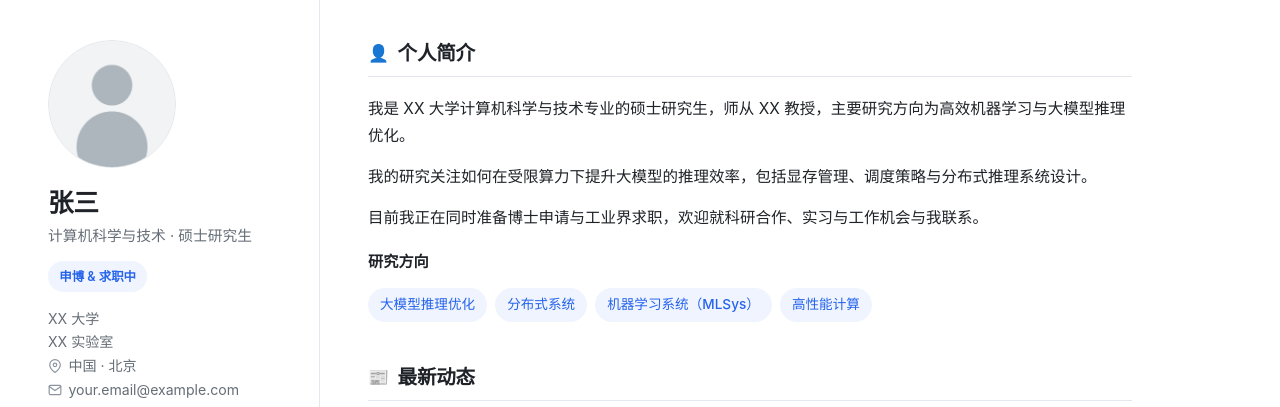
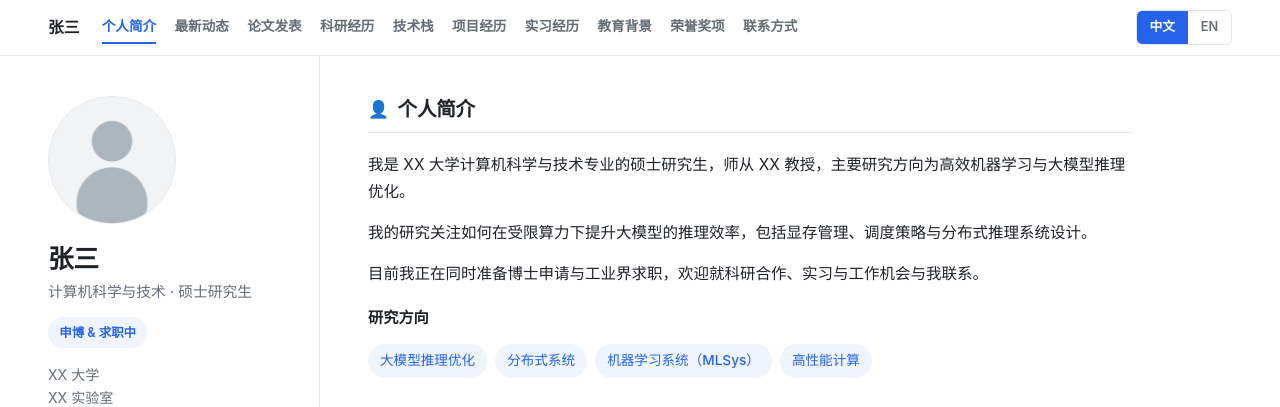
Before and after one commit to 6720230811/6720230811.github.io, an Astro site: page / in a window 1280 px wide. Shown: the top 407 px of the page. Built offline with nearby package versions, Linux system fonts and the light colour scheme; Astro itself is replaced by a stand-in of ours.

Commit message:
新增顶部导航栏：sticky 顶栏 + 板块锚点导航
- 新增 Navbar 组件：姓名、各板块锚点、语言切换，滚动时高亮当前板块
- 新增 sections.ts 作为板块顺序与显隐规则的唯一来源，导航栏与正文共用
- 语言切换从侧边栏移到顶栏，避免同页重复
- 侧边栏 sticky 偏移改为 --nav-h，锚点加 scroll-margin-top 避免被顶栏遮挡
- 窄屏导航横向滚动，打印时隐藏顶栏

```diff
--- a/src/components/HomeContent.astro
+++ b/src/components/HomeContent.astro
@@ -7,6 +7,7 @@ import TimelineItem from './TimelineItem.astro';
 import ProjectCard from './ProjectCard.astro';
 import SkillGroup from './SkillGroup.astro';
 import Icon from './Icon.astro';
+import { visibleSections } from '../data/sections';
 
 interface Props {
   profile: Profile;
@@ -16,6 +17,10 @@ interface Props {
 const { profile, locale } = Astro.props;
 const t = useTranslations(locale);
 const { links } = profile;
+
+// 与导航栏共用同一份显隐规则，保证导航锚点都有对应板块
+const visible = visibleSections(profile);
+const has = (id: string) => visible.some((s) => s.id === id);
 
 // 论文按年份倒序（最新在前）
 const sortedPubs = [...profile.publications].sort((a, b) => b.year - a.year);
@@ -43,7 +48,7 @@ const sortedPubs = [...profile.publications].sort((a, b) => b.year - a.year);
 
 {/* ---------- 最新动态 ---------- */}
 {
-  profile.news.length > 0 && (
+  has('news') && (
     <Section title={t('section.news')} icon="📰" id="news">
       <ul class="news-list">
         {profile.news.map((n) => (
@@ -59,7 +64,7 @@ const sortedPubs = [...profile.publications].sort((a, b) => b.year - a.year);
 
 {/* ---------- 论文发表（申博核心） ---------- */}
 {
-  sortedPubs.length > 0 && (
+  has('publications') && (
     <Section title={t('section.publications')} icon="📝" id="publications">
       <div class="pub-list">
         {sortedPubs.map((pub) => (
@@ -72,7 +77,7 @@ const sortedPubs = [...profile.publications].sort((a, b) => b.year - a.year);
 
 {/* ---------- 科研经历（申博） ---------- */}
 {
-  profile.research.length > 0 && (
+  has('research') && (
     <Section title={t('section.research')} icon="🔬" id="research">
       <div class="timeline">
         {profile.research.map((entry) => (
@@ -85,7 +90,7 @@ const sortedPubs = [...profile.publications].sort((a, b) => b.year - a.year);
 
 {/* ---------- 技术栈（就业核心） ---------- */}
 {
-  profile.skills.length > 0 && (
+  has('skills') && (
     <Section title={t('section.skills')} icon="🛠" id="skills">
       <div class="skills">
         {profile.skills.map((group) => (
@@ -98,7 +103,7 @@ const sortedPubs = [...profile.publications].sort((a, b) => b.year - a.year);
 
 {/* ---------- 项目经历（就业核心） ---------- */}
 {
-  profile.projects.length > 0 && (
+  has('projects') && (
     <Section title={t('section.projects')} icon="🚀" id="projects">
       <div class="projects">
         {profile.projects.map((project) => (
@@ -111,7 +116,7 @@ const sortedPubs = [...profile.publications].sort((a, b) => b.year - a.year);
 
 {/* ---------- 实习经历（就业） ---------- */}
 {
-  profile.internships.length > 0 && (
+  has('internships') && (
     <Section title={t('section.internships')} icon="💼" id="internships">
       <div class="timeline">
         {profile.internships.map((entry) => (
@@ -124,7 +129,7 @@ const sortedPubs = [...profile.publications].sort((a, b) => b.year - a.year);
 
 {/* ---------- 教育背景 ---------- */}
 {
-  profile.education.length > 0 && (
+  has('education') && (
     <Section title={t('section.education')} icon="🎓" id="education">
       <div class="timeline">
         {profile.education.map((entry) => (
@@ -137,7 +142,7 @@ const sortedPubs = [...profile.publications].sort((a, b) => b.year - a.year);
 
 {/* ---------- 荣誉奖项 ---------- */}
 {
-  profile.awards.length > 0 && (
+  has('awards') && (
     <Section title={t('section.awards')} icon="🏆" id="awards">
       <ul class="news-list">
         {profile.awards.map((a) => (
--- /dev/null
+++ b/src/components/Navbar.astro
@@ -0,0 +1,64 @@
+---
+import type { Profile } from '../data/profile';
+import { visibleSections } from '../data/sections';
+import { useTranslations, type Locale } from '../i18n/ui';
+import LangSwitcher from './LangSwitcher.astro';
+
+interface Props {
+  profile: Profile;
+  locale: Locale;
+}
+
+const { profile, locale } = Astro.props;
+const t = useTranslations(locale);
+
+// 只列出内容非空的板块，锚点与正文一一对应
+const items = visibleSections(profile);
+---
+
+<header class="navbar">
+  <div class="navbar__inner">
+    <a class="navbar__brand" href="#top">{profile.name}</a>
+
+    <nav class="navbar__nav" aria-label={t('nav.aria')}>
+      {items.map((s) => <a class="navbar__link" href={`#${s.id}`}>{t(s.key)}</a>)}
+    </nav>
+
+    <LangSwitcher />
+  </div>
+</header>
+
+<script>
+  // 滚动高亮：视口上部的窄带内、文档顺序最靠前的板块即为当前板块
+  const links = Array.from(document.querySelectorAll<HTMLAnchorElement>('.navbar__link'));
+  const sections = links
+    .map((link) => document.getElementById(link.hash.slice(1)))
+    .filter((el): el is HTMLElement => !!el);
+
+  const setActive = (id: string) => {
+    for (const link of links) {
+      if (link.hash.slice(1) === id) link.setAttribute('aria-current', 'location');
+      else link.removeAttribute('aria-current');
+    }
+  };
+
+  // 点击后立刻高亮，不等平滑滚动结束
+  for (const link of links) {
+    link.addEventListener('click', () => setActive(link.hash.slice(1)));
+  }
+
+  const inBand = new Set<string>();
+  const observer = new IntersectionObserver(
+    (entries) => {
+      for (const entry of entries) {
+        if (entry.isIntersecting) inBand.add(entry.target.id);
+        else inBand.delete(entry.target.id);
+      }
+      const current = sections.find((s) => inBand.has(s.id));
+      if (current) setActive(current.id);
+    },
+    { rootMargin: '-20% 0px -70% 0px' }
+  );
+
+  for (const section of sections) observer.observe(section);
+</script>
--- a/src/components/Sidebar.astro
+++ b/src/components/Sidebar.astro
@@ -2,7 +2,6 @@
 import type { Profile } from '../data/profile';
 import { useTranslations, type Locale } from '../i18n/ui';
 import Icon from './Icon.astro';
-import LangSwitcher from './LangSwitcher.astro';
 
 interface Props {
   profile: Profile;
@@ -93,6 +92,4 @@ const { links } = profile;
       {t('sidebar.cv')}
     </a>
   </div>
-
-  <LangSwitcher />
 </aside>
--- /dev/null
+++ b/src/data/sections.ts
@@ -0,0 +1,53 @@
+import type { Profile } from './profile';
+import type { UIKey } from '../i18n/ui';
+
+export interface SectionDef {
+  /** 同时用作 DOM id 与锚点 */
+  id: string;
+  /** 标题的 i18n key */
+  key: UIKey;
+}
+
+/** 页面板块顺序：导航栏与正文共用，改动此处即可调整顺序 */
+export const sections: readonly SectionDef[] = [
+  { id: 'about', key: 'section.about' },
+  { id: 'news', key: 'section.news' },
+  { id: 'publications', key: 'section.publications' },
+  { id: 'research', key: 'section.research' },
+  { id: 'skills', key: 'section.skills' },
+  { id: 'projects', key: 'section.projects' },
+  { id: 'internships', key: 'section.internships' },
+  { id: 'education', key: 'section.education' },
+  { id: 'awards', key: 'section.awards' },
+  { id: 'contact', key: 'section.contact' },
+];
+
+/**
+ * 内容为空的板块会自动隐藏。
+ * 导航栏和正文都用这个函数判断，避免出现指向不存在锚点的链接。
+ */
+export function visibleSections(profile: Profile): readonly SectionDef[] {
+  return sections.filter(({ id }) => {
+    switch (id) {
+      case 'news':
+        return profile.news.length > 0;
+      case 'publications':
+        return profile.publications.length > 0;
+      case 'research':
+        return profile.research.length > 0;
+      case 'skills':
+        return profile.skills.length > 0;
+      case 'projects':
+        return profile.projects.length > 0;
+      case 'internships':
+        return profile.internships.length > 0;
+      case 'education':
+        return profile.education.length > 0;
+      case 'awards':
+        return profile.awards.length > 0;
+      default:
+        // 个人简介与联系方式始终显示
+        return true;
+    }
+  });
+}
--- a/src/i18n/ui.ts
+++ b/src/i18n/ui.ts
@@ -9,6 +9,9 @@ const zh = {
   'sidebar.status': '申博 & 求职中',
   'sidebar.cv': '下载简历',
   'sidebar.contact': '联系方式',
+
+  // 导航栏
+  'nav.aria': '页面板块导航',
 
   // 板块标题
   'section.about': '个人简介',
@@ -42,6 +45,9 @@ const en: Record<keyof typeof zh, string> = {
   'sidebar.status': 'Open to PhD & SWE Opportunities',
   'sidebar.cv': 'Download CV',
   'sidebar.contact': 'Contact',
+
+  // 导航栏
+  'nav.aria': 'Section navigation',
 
   // 板块标题
   'section.about': 'About',
--- a/src/layouts/BaseLayout.astro
+++ b/src/layouts/BaseLayout.astro
@@ -1,5 +1,6 @@
 ---
 import '../styles/global.css';
+import Navbar from '../components/Navbar.astro';
 import Sidebar from '../components/Sidebar.astro';
 import type { Profile } from '../data/profile';
 import type { Locale } from '../i18n/ui';
@@ -40,7 +41,9 @@ const enAbs = siteOrigin ? new URL(getRelativeLocaleUrl('en'), siteOrigin).toStr
     {enAbs && <link rel="alternate" hreflang="en" href={enAbs} />}
   </head>
 
-  <body>
+  <body id="top">
+    <Navbar profile={profile} locale={locale} />
+
     <div class="layout">
       <Sidebar profile={profile} locale={locale} />
       <main class="main">
--- a/src/styles/global.css
+++ b/src/styles/global.css
@@ -18,6 +18,8 @@
   --c-tag-text: #495057;
 
   /* 尺寸 */
+  --nav-h: 56px;
+  --page-max: 1240px;
   --sidebar-w: 300px;
   --content-max: 860px;
   --radius: 10px;
@@ -102,22 +104,101 @@ h4 {
 }
 
 /* ============================================================
+   顶部导航栏（sticky）
+   ============================================================ */
+.navbar {
+  position: sticky;
+  top: 0;
+  z-index: 20;
+  height: var(--nav-h);
+  border-bottom: 1px solid var(--c-border);
+  background: var(--c-bg);
+}
+
+.navbar__inner {
+  display: flex;
+  align-items: center;
+  gap: 1.4rem;
+  height: 100%;
+  max-width: var(--page-max);
+  margin: 0 auto;
+  padding: 0 1.75rem;
+}
+
+.navbar__brand {
+  flex: none;
+  font-size: 0.98rem;
+  font-weight: 700;
+  color: var(--c-text);
+  white-space: nowrap;
+}
+
+.navbar__brand:hover {
+  color: var(--c-accent);
+  text-decoration: none;
+}
+
+/* 窄屏放不下时横向滚动，不换行 */
+.navbar__nav {
+  flex: 1 1 auto;
+  min-width: 0;
+  display: flex;
+  align-items: center;
+  gap: 1.15rem;
+  overflow-x: auto;
+  scrollbar-width: none;
+  -ms-overflow-style: none;
+}
+
+.navbar__nav::-webkit-scrollbar {
+  display: none;
+}
+
+.navbar__link {
+  flex: none;
+  padding: 0.2rem 0;
+  font-size: 0.85rem;
+  font-weight: 600;
+  white-space: nowrap;
+  color: var(--c-text-muted);
+  border-bottom: 2px solid transparent;
+  transition: color 0.15s ease, border-color 0.15s ease;
+}
+
+.navbar__link:hover {
+  color: var(--c-accent);
+  text-decoration: none;
+}
+
+/* 当前板块（由 IntersectionObserver 设置 aria-current） */
+.navbar__link[aria-current='location'] {
+  color: var(--c-accent);
+  border-bottom-color: var(--c-accent);
+}
+
+/* 顶栏里不需要侧边栏版本的上边距 */
+.navbar .lang-switch {
+  flex: none;
+  margin-top: 0;
+}
+
+/* ============================================================
    整体布局：侧边栏 + 主内容
    ============================================================ */
 .layout {
   display: flex;
   align-items: flex-start;
-  max-width: 1240px;
+  max-width: var(--page-max);
   margin: 0 auto;
 }
 
 /* ---------- 侧边栏 ---------- */
 .sidebar {
   position: sticky;
-  top: 0;
+  top: var(--nav-h);
   flex: 0 0 var(--sidebar-w);
   width: var(--sidebar-w);
-  height: 100vh;
+  height: calc(100vh - var(--nav-h));
   overflow-y: auto;
   padding: 2.5rem 1.75rem;
   border-right: 1px solid var(--c-border);
@@ -314,7 +395,8 @@ h4 {
    ============================================================ */
 .section {
   margin-bottom: 2.6rem;
-  scroll-margin-top: 1.5rem;
+  /* 锚点跳转时避开 sticky 顶栏 */
+  scroll-margin-top: calc(var(--nav-h) + 1.5rem);
 }
 
 .section__title {
@@ -691,6 +773,15 @@ h4 {
     flex-direction: column;
   }
 
+  .navbar__inner {
+    gap: 1rem;
+    padding: 0 1.4rem;
+  }
+
+  .navbar__nav {
+    gap: 1rem;
+  }
+
   .sidebar {
     position: static;
     width: 100%;
@@ -720,6 +811,18 @@ h4 {
   }
 }
 
+@media (max-width: 640px) {
+  /* 姓名已出现在下方堆叠的侧边栏里，顶栏优先留给导航链接 */
+  .navbar__brand {
+    display: none;
+  }
+
+  .navbar__inner {
+    gap: 0.8rem;
+    padding: 0 1.2rem;
+  }
+}
+
 @media (max-width: 520px) {
   body {
     font-size: 15px;
@@ -733,6 +836,7 @@ h4 {
 
 /* 打印：隐藏侧边栏，只留内容（方便直接打印成 CV） */
 @media print {
+  .navbar,
   .sidebar,
   .footer,
   .lang-switch {
```
